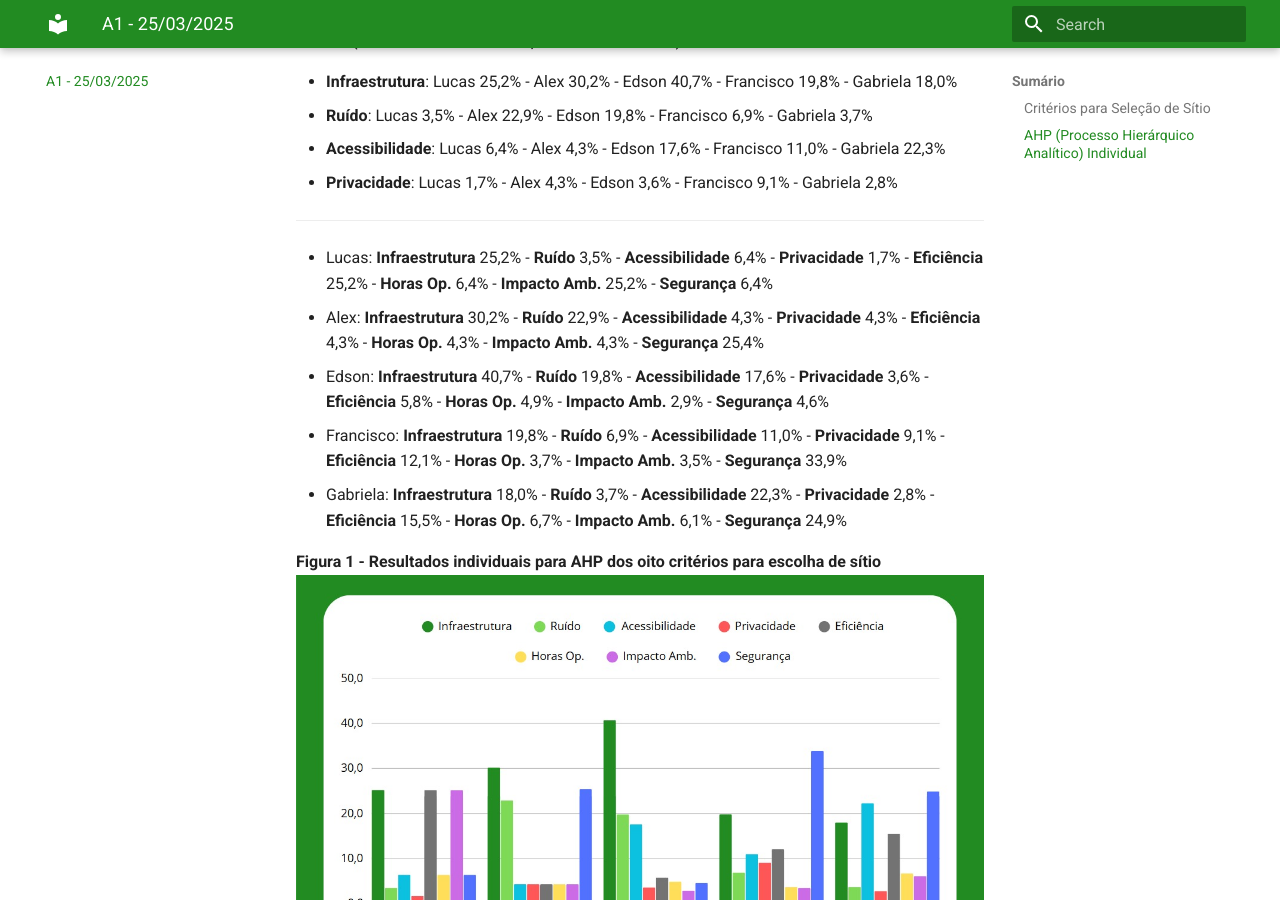
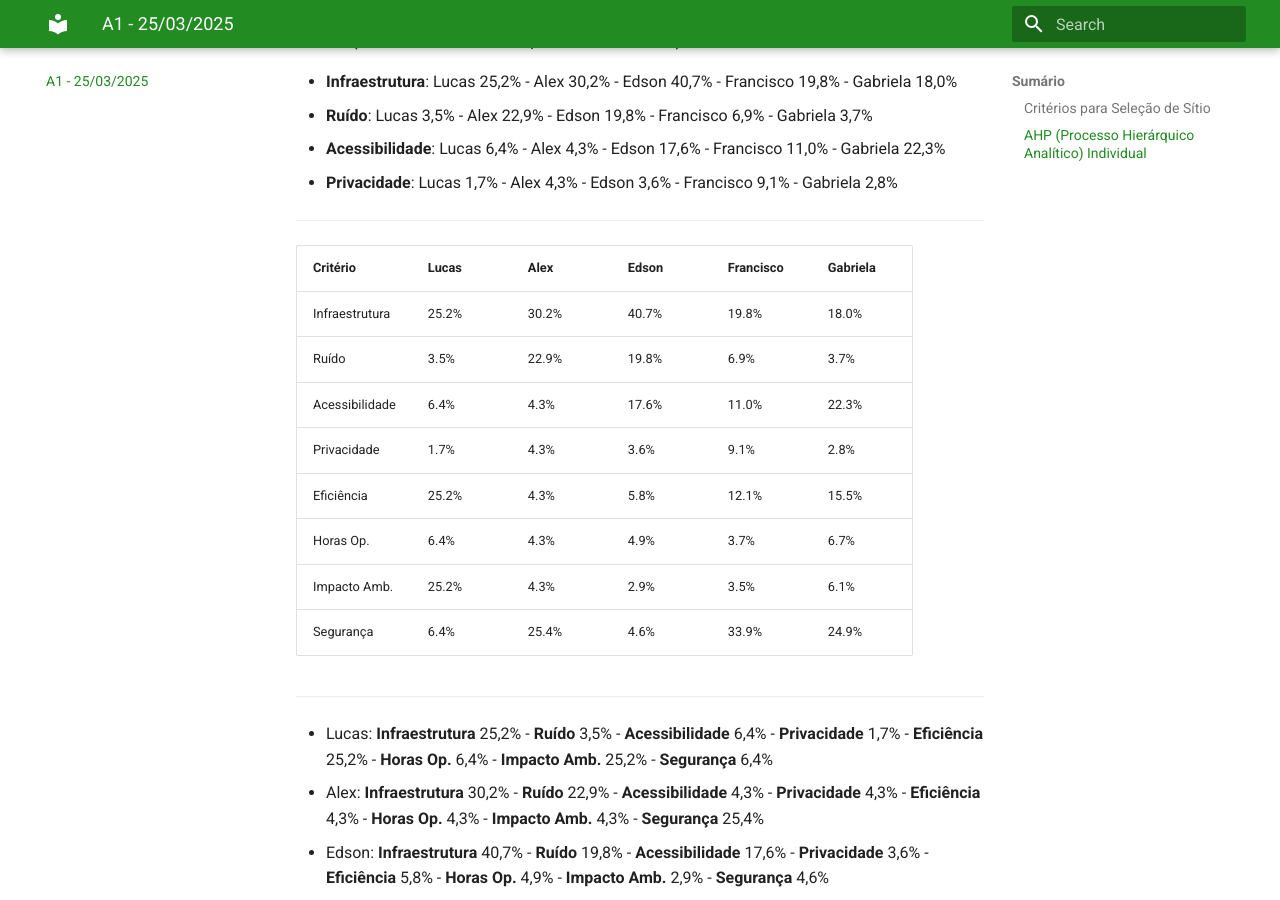
Before and after one commit to Lirucas/ProjetoTesteMkDocs, an MkDocs documentation site: the page built from docs/atv2.md, in a window 1280 px wide and 900 px high, scrolled down 627 px. Built offline with MkDocs 1.6.1 and Material for MkDocs 9.7.7, drawn with Linux system fonts in a browser that asks for light colours.

Commit message:
Alterações no conteúdo e configuração do site

```diff
--- a/docs/atv2.md
+++ b/docs/atv2.md
@@ -23,6 +23,19 @@ Introdução
 
 ---
 
+| Critério         | Lucas  | Alex   | Edson  | Francisco | Gabriela |
+|-----------------|--------|--------|--------|-----------|----------|
+| Infraestrutura  | 25.2%  | 30.2%  | 40.7%  | 19.8%     | 18.0%    |
+| Ruído          | 3.5%   | 22.9%  | 19.8%  | 6.9%      | 3.7%     |
+| Acessibilidade | 6.4%   | 4.3%   | 17.6%  | 11.0%     | 22.3%    |
+| Privacidade    | 1.7%   | 4.3%   | 3.6%   | 9.1%      | 2.8%     |
+| Eficiência     | 25.2%  | 4.3%   | 5.8%   | 12.1%     | 15.5%    |
+| Horas Op.      | 6.4%   | 4.3%   | 4.9%   | 3.7%      | 6.7%     |
+| Impacto Amb.   | 25.2%  | 4.3%   | 2.9%   | 3.5%      | 6.1%     |
+| Segurança      | 6.4%   | 25.4%  | 4.6%   | 33.9%     | 24.9%    |
+
+---
+
 - Lucas: **Infraestrutura** 25,2% - **Ruído** 3,5% - **Acessibilidade** 6,4% - **Privacidade** 1,7% - **Eficiência** 25,2% - **Horas Op.** 6,4% - **Impacto Amb.** 25,2% - **Segurança** 6,4%
 - Alex: **Infraestrutura** 30,2% - **Ruído** 22,9% - **Acessibilidade** 4,3% - **Privacidade** 4,3% - **Eficiência** 4,3% - **Horas Op.** 4,3% - **Impacto Amb.** 4,3% - **Segurança** 25,4%
 - Edson: **Infraestrutura** 40,7% - **Ruído** 19,8% - **Acessibilidade** 17,6% - **Privacidade** 3,6% - **Eficiência** 5,8% - **Horas Op.** 4,9% - **Impacto Amb.** 2,9% - **Segurança** 4,6%
```
